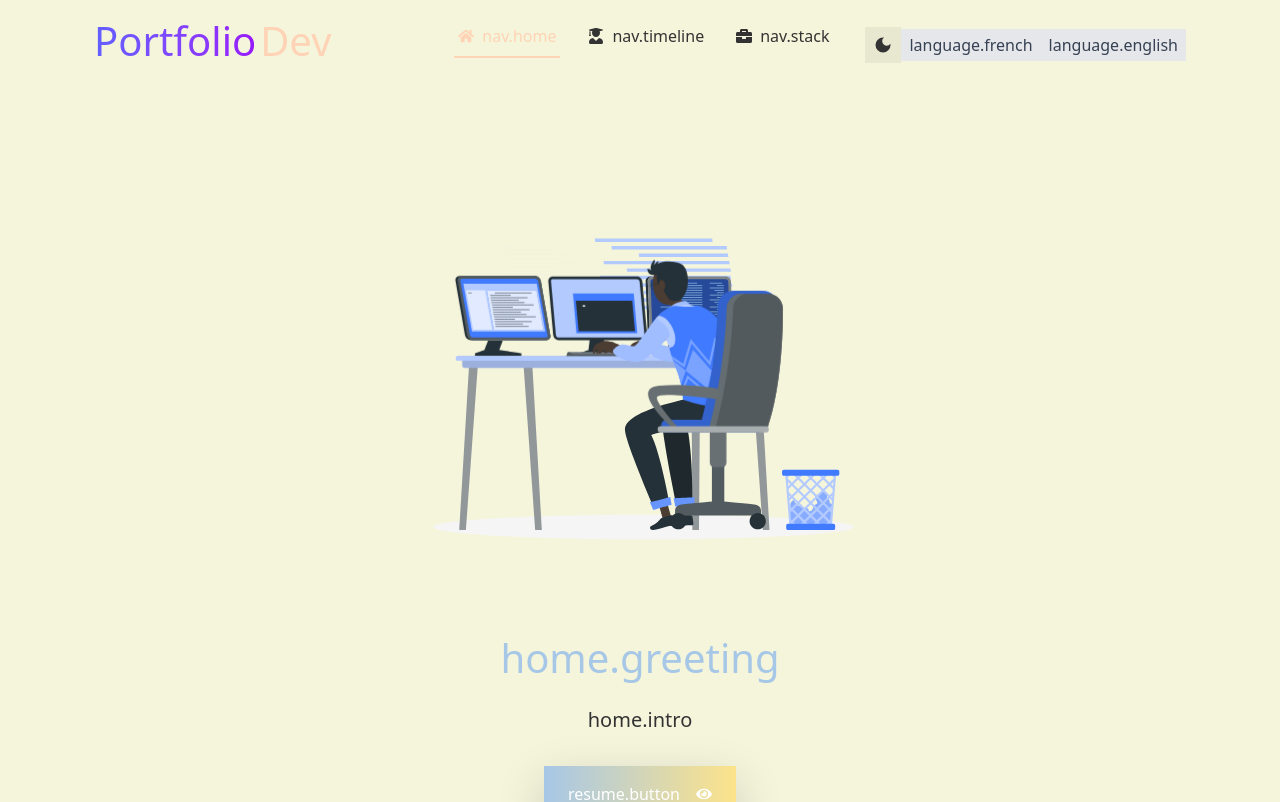
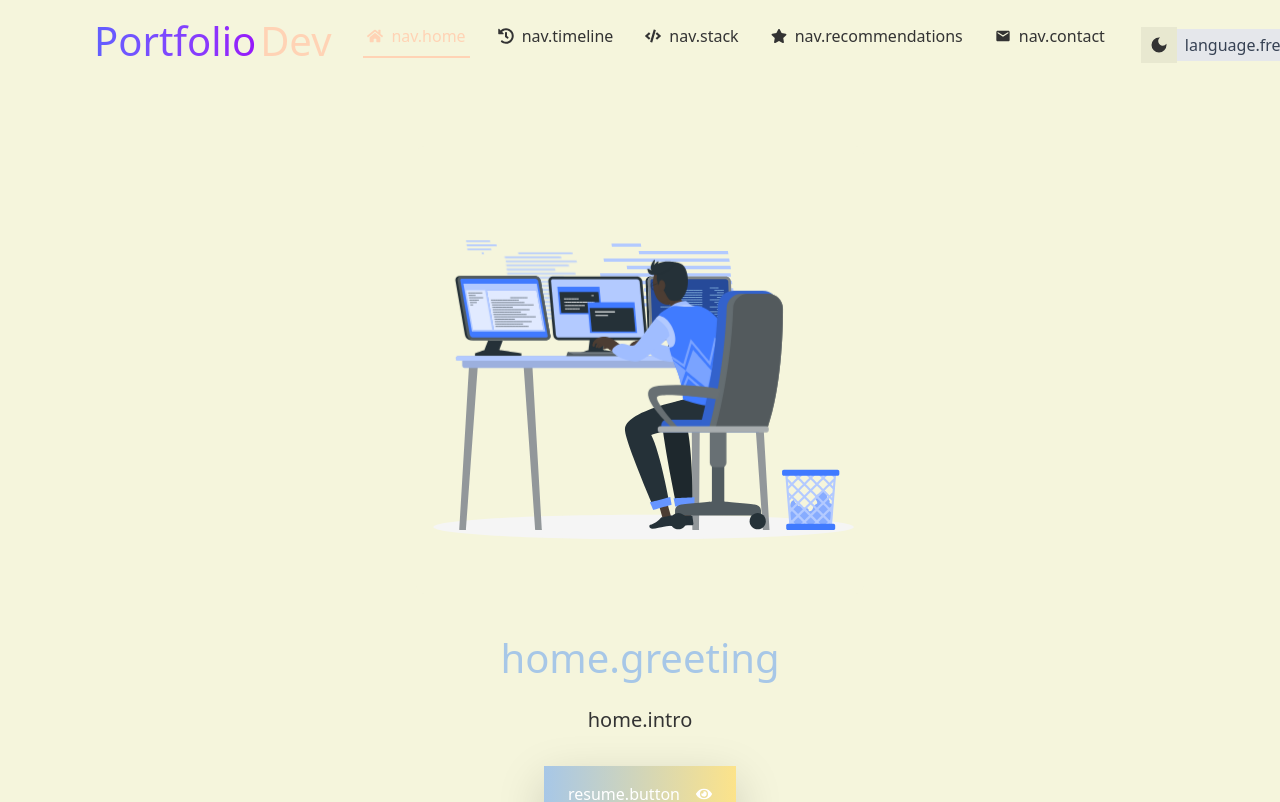
Before and after one commit to Dorianmav/portfolio, a React (Vite) app: page / in a window 1280 px wide. Shown: the top 802 px of the page. Built offline with nearby package versions, Linux system fonts and the light colour scheme; the HTML template or start-up script is replaced by a standard one.

Commit message:
🔄 Mise à jour de App.tsx et Header.tsx pour intégrer les nouveaux composants

```diff
--- a/src/App.tsx
+++ b/src/App.tsx
@@ -8,6 +8,8 @@ import { ThemeProvider } from "./context/ThemeContext";
 import { useTheme } from "./context/useTheme";
 import Timeline from "./components/TimelinePreview";
 import Header from "./components/Header/Header";
+import Recommendation from "./components/Recommendation";
+import Contact from "./components/Contact/Contact";
 
 // Composant pour la section d'accueil
 const HomeSection: React.FC = () => {
@@ -59,6 +61,24 @@ const StackSection: React.FC = () => {
   );
 };
 
+// Composant pour la section des recommandations
+const RecommendationSection: React.FC = () => {
+  return (
+    <section id="recommendations" className="py-16">
+      <Recommendation />
+    </section>
+  );
+};
+
+// Composant pour la section de contact
+const ContactSection: React.FC = () => {
+  return (
+    <section id="contact" className="py-16">
+      <Contact />
+    </section>
+  );
+};
+
 // Composant principal de l'application
 const App: React.FC = () => {
   return (
@@ -82,6 +102,8 @@ const AppContent: React.FC = () => {
         <HomeSection />
         <TimelineSection />
         <StackSection />
+        <RecommendationSection />
+        <ContactSection />
       </div>
     </div>
   );
--- a/src/components/Header/Header.tsx
+++ b/src/components/Header/Header.tsx
@@ -1,8 +1,8 @@
 import React, { useState, useEffect } from "react";
 import { useTranslation } from "react-i18next";
 import { useTheme } from "../../context/useTheme";
-import { FaHome, FaUserGraduate, FaBriefcase } from "react-icons/fa";
-import { MdDarkMode, MdLightMode } from "react-icons/md";
+import { FaHome, FaHistory, FaCode, FaStar } from "react-icons/fa";
+import { MdDarkMode, MdLightMode, MdEmail } from "react-icons/md";
 import LanguageSwitcher from "../LanguageSwitcher";
 import { NavItem, ThemeColors } from "../../types/Navigation";
 
@@ -79,7 +79,7 @@ const Header: React.FC = () => {
       setIsScrolled(window.scrollY > 50);
 
       // Déterminer la section active en fonction du défilement
-      const sections = ["home", "timeline", "stack"];
+      const sections = ["home", "timeline", "stack", "recommendations", "contact"];
       const scrollPosition = window.scrollY + 100; // Ajouter un décalage pour une meilleure détection
 
       for (let i = sections.length - 1; i >= 0; i--) {
@@ -115,8 +115,10 @@ const Header: React.FC = () => {
 
   const navItems: NavItem[] = [
     { id: "home", label: t("nav.home"), icon: <FaHome className="mr-2" /> },
-    { id: "timeline", label: t("nav.timeline"), icon: <FaUserGraduate className="mr-2" /> },
-    { id: "stack", label: t("nav.stack"), icon: <FaBriefcase className="mr-2" /> },
+    { id: "timeline", label: t("nav.timeline"), icon: <FaHistory className="mr-2" /> },
+    { id: "stack", label: t("nav.stack"), icon: <FaCode className="mr-2" /> },
+    { id: "recommendations", label: t("nav.recommendations"), icon: <FaStar className="mr-2" /> },
+    { id: "contact", label: t("nav.contact"), icon: <MdEmail className="mr-2" /> },
   ];
 
   // Gestionnaires d'événements pour les éléments de navigation desktop
```
